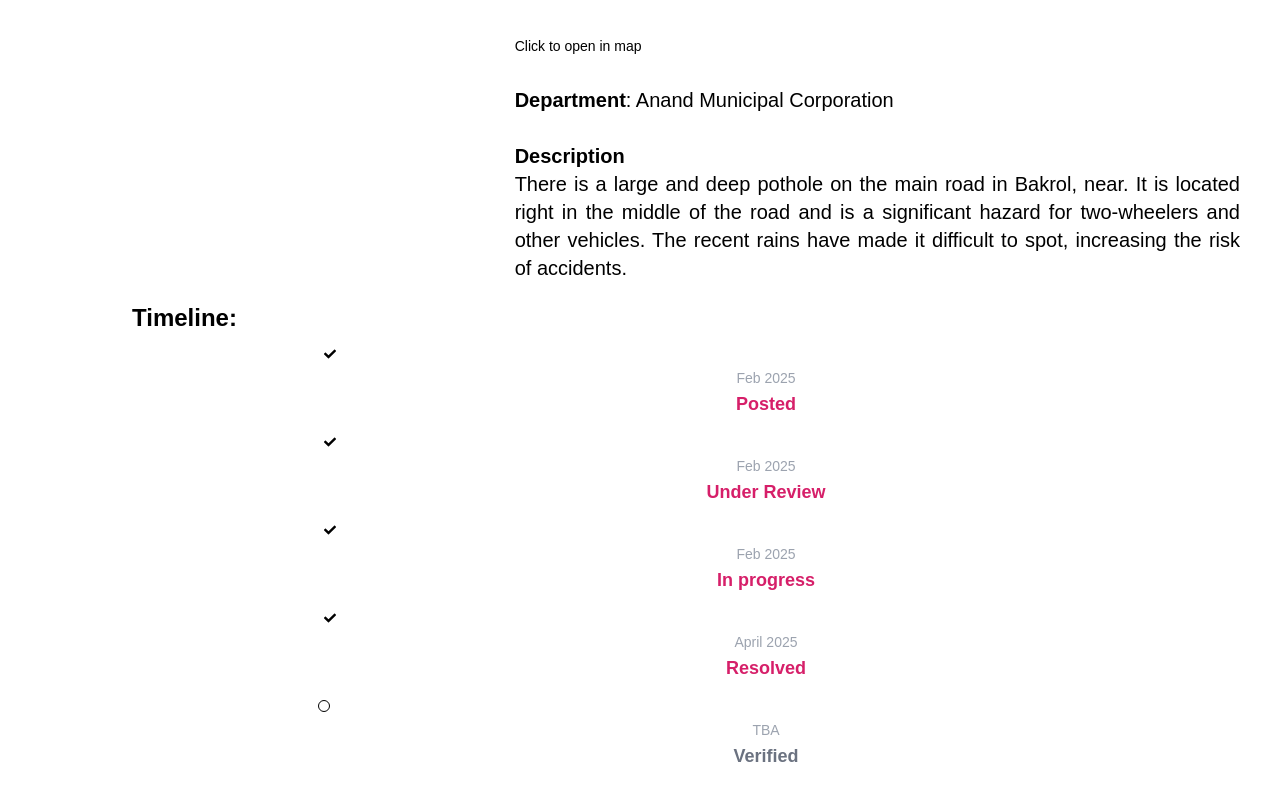
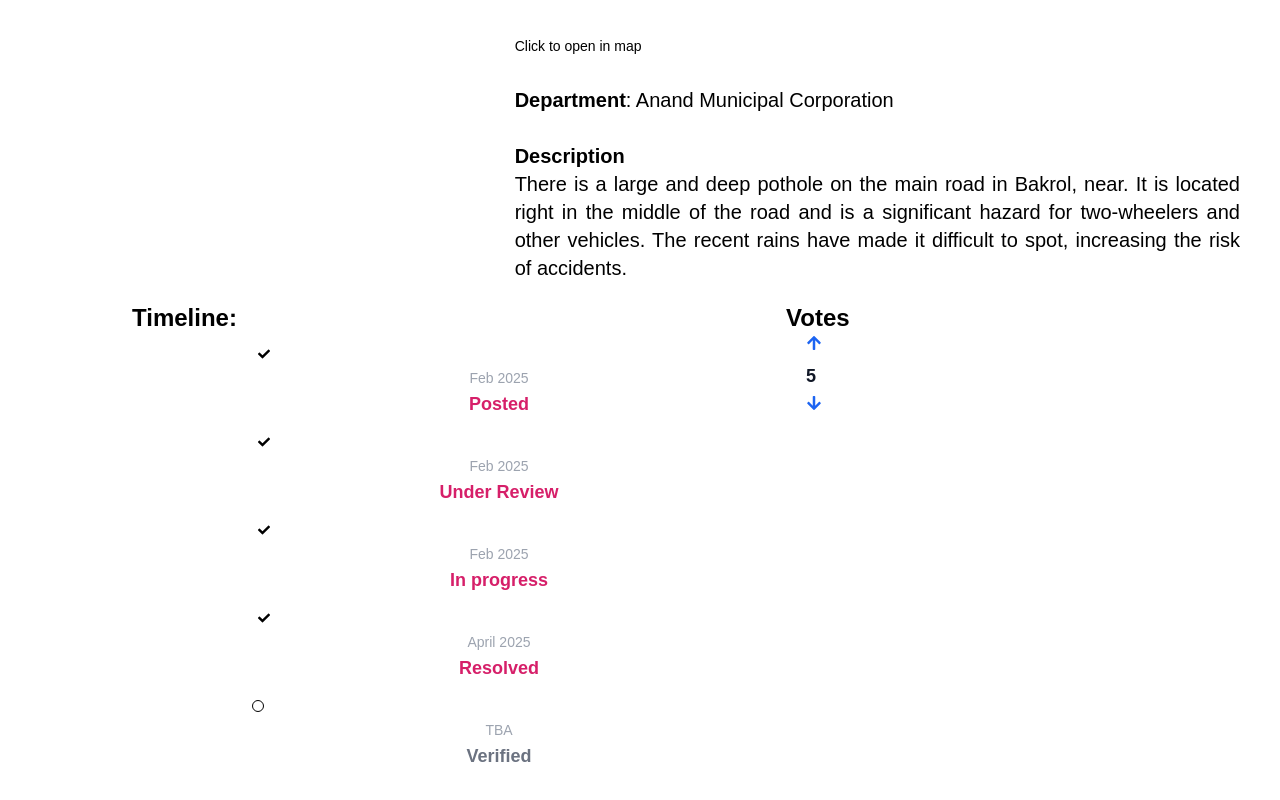
Before and after one commit to php2k6/gcet-hack, a React (Vite) app in the folder frontend/: page /report in a window 1280 px wide. Shown: the part 1091-1891 px from the top of the page. Built offline with nearby package versions, Linux system fonts and the light colour scheme.

Commit message:
Added votes

```diff
--- a/frontend/src/pages/Report.jsx
+++ b/frontend/src/pages/Report.jsx
@@ -3,6 +3,7 @@ import back from "../assets/back.png";
 import image from "../assets/pothole1.png";
 import { Check } from "lucide-react";
 import { FaCheck } from "react-icons/fa";
+import { FaArrowUp, FaArrowDown } from "react-icons/fa";
 
 import {
   Timeline,
@@ -22,6 +23,7 @@ const Report = () => {
       document.body.style.overflow = "auto";
     };
   }, []);
+  var vote = 5;
   var by = "Arjun Patel";
   var da = "5th Sept 2025";
   var ti = "2:00 pm";
@@ -129,7 +131,8 @@ const Report = () => {
                 </div>
               </div>
             </div>
-            <div className="mt-5 w-full">
+            <div className="mt-5 flex w-full">
+              <div className="w-1/2">
                 <div className="text-2xl font-bold">Timeline:</div>
                 <center>
                   <div className="mt-5 ml-30 h-screen w-full max-w-4xl">
@@ -147,7 +150,9 @@ const Report = () => {
                         <TimelineItem key={stage.id}>
                           <TimelinePoint
                             className={
-                            curstage >= stage.id ? "bg-pink-500" : "bg-gray-300"
+                              curstage >= stage.id
+                                ? "bg-pink-500"
+                                : "bg-gray-300"
                             }
                             icon={curstage >= stage.id ? FaCheck : null}
                           ></TimelinePoint>
@@ -169,6 +174,21 @@ const Report = () => {
                   </div>
                 </center>
               </div>
+              <div className="ml-40 w-1/2">
+                <div className="text-2xl font-bold">Votes</div>
+                <div className="ml-5">
+                  <button className="bg-green-100/0 text-blue-600 hover:text-pink-600 dark:text-green-400 dark:hover:text-green-400">
+                    <FaArrowUp />
+                  </button>
+                  <p className="my-1 text-lg font-semibold text-gray-900 dark:text-white">
+                    {vote}
+                  </p>
+                  <button className="bg-green-100/0 text-blue-600 hover:text-pink-600 dark:text-green-400 dark:hover:text-green-400">
+                    <FaArrowDown />
+                  </button>
+                </div>
+              </div>
+            </div>
           </div>
           <div></div>
         </div>
```
Lines whose indentation alone changed are shown as unchanged.
